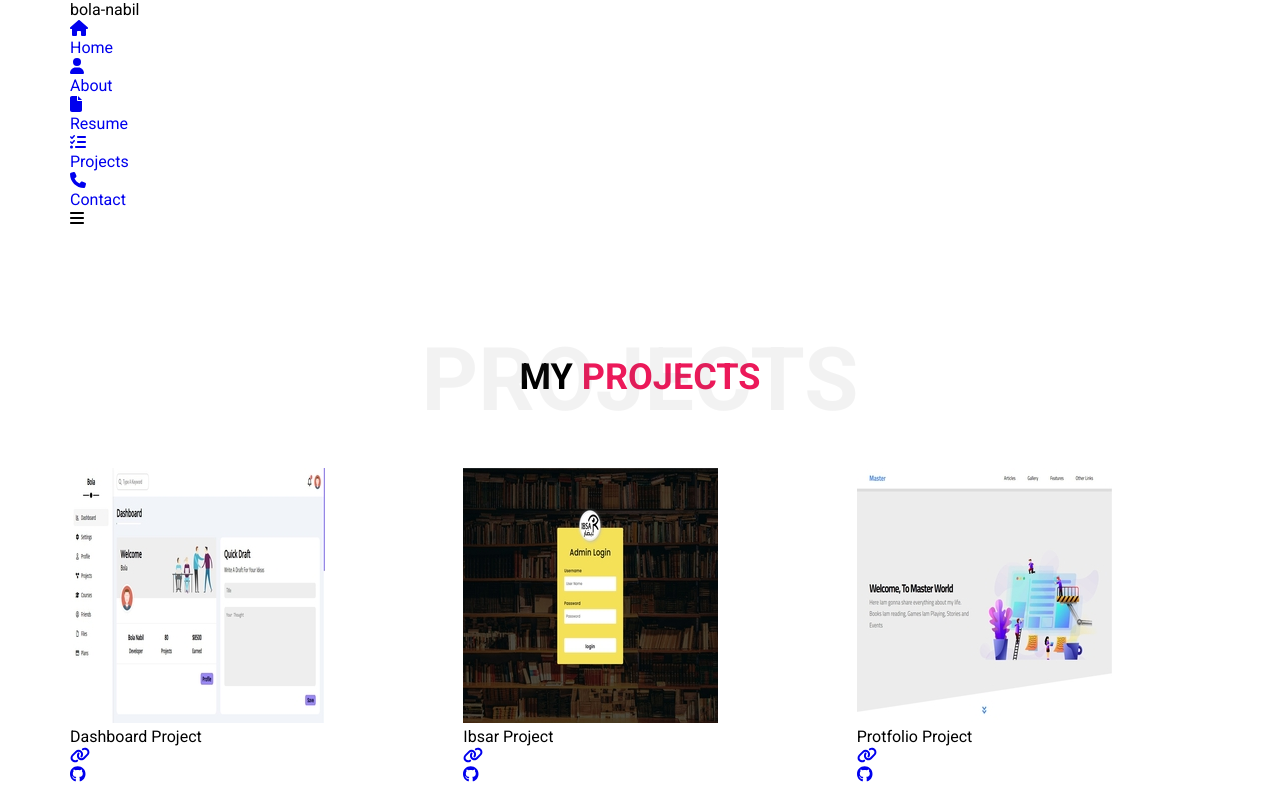
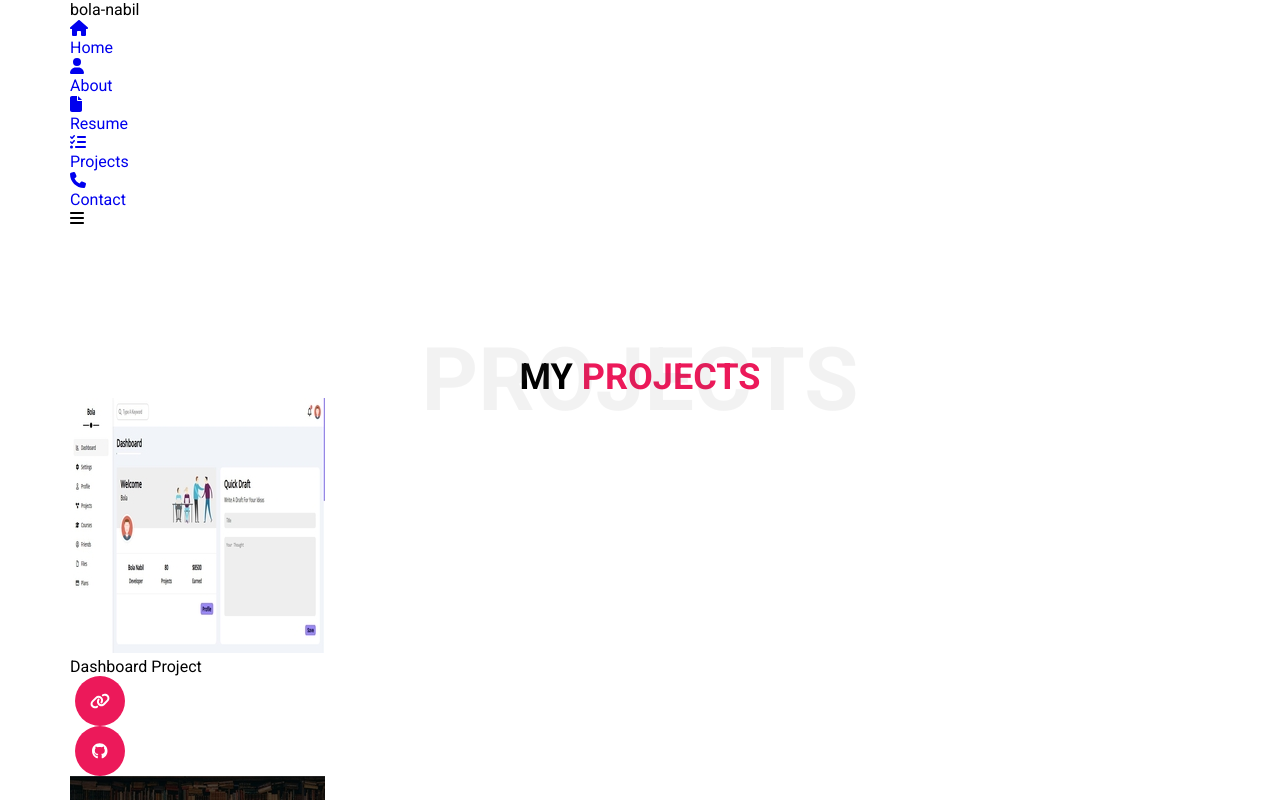
Before and after one commit to bola-nabil/bola-nabil, a React (Create React App) app: page /projects in a window 1280 px wide. Shown: the top 800 px of the page. Built offline with nearby package versions, Linux system fonts and the light colour scheme.

Commit message:
Update projects file

```diff
--- a/src/css/projects.css
+++ b/src/css/projects.css
@@ -1,23 +1,4 @@
-.projectSection {
-    position: relative;
-    display: grid;
-    grid-template-columns: repeat(auto-fill, minmax(300px, 1fr));
-    gap: 40px;
-    margin-top: 70px;
-    margin-bottom: 40px;
-}
-
-.projectSection .projectBox {
-    box-shadow: 5px 5px 10px #b9b5b5;
-    border-radius: 10px;
-    -webkit-border-radius: 10px;
-    -moz-border-radius: 10px;
-    -ms-border-radius: 10px;
-    -o-border-radius: 10px;
-    background-color: #ededed;
-}
-
-.projectSection .projectBox:hover {
+.project-move:hover {
     transform: translateY(-10px);
     -webkit-transform: translateY(-10px);
     -moz-transform: translateY(-10px);
@@ -30,37 +11,7 @@
     -o-transition: 0.6s;
 }
 
-.projectSection .projectTitle {
-    text-align: center;
-    padding: 20px 0;
-    background-color: #ededed;
-}
-
-.projectSection .projectTitle h2 {
-    font-size: 20px;
-    color: var(--header-color);
-}
-
-.projectSection .projectLinks {
-    position: relative;
-    display: flex;
-    justify-content: center;
-    align-items: center;
-    background-color: #ededed;
-    padding: 20px 0;
-}
-
-.projectSection .projectLinks::before {
-    content: "";
-    position: absolute;
-    width: 100%;
-    height: 2px;
-    left: 0;
-    bottom: 85px;
-    background-color: #ddd;
-}
-
-.projectLinks .projectIcon {
+.projectIcon {
     display: flex;
     justify-content: center;
     align-items: center;
@@ -75,10 +26,6 @@
     margin: 0 5px;
 }
 
-.projectLinks .projectIcon .icon {
+.projectIcon .icon {
     color: var(--second-color);
 }
-
-.projectSection .projectImage img {
-    width: 100%;
-}
```
